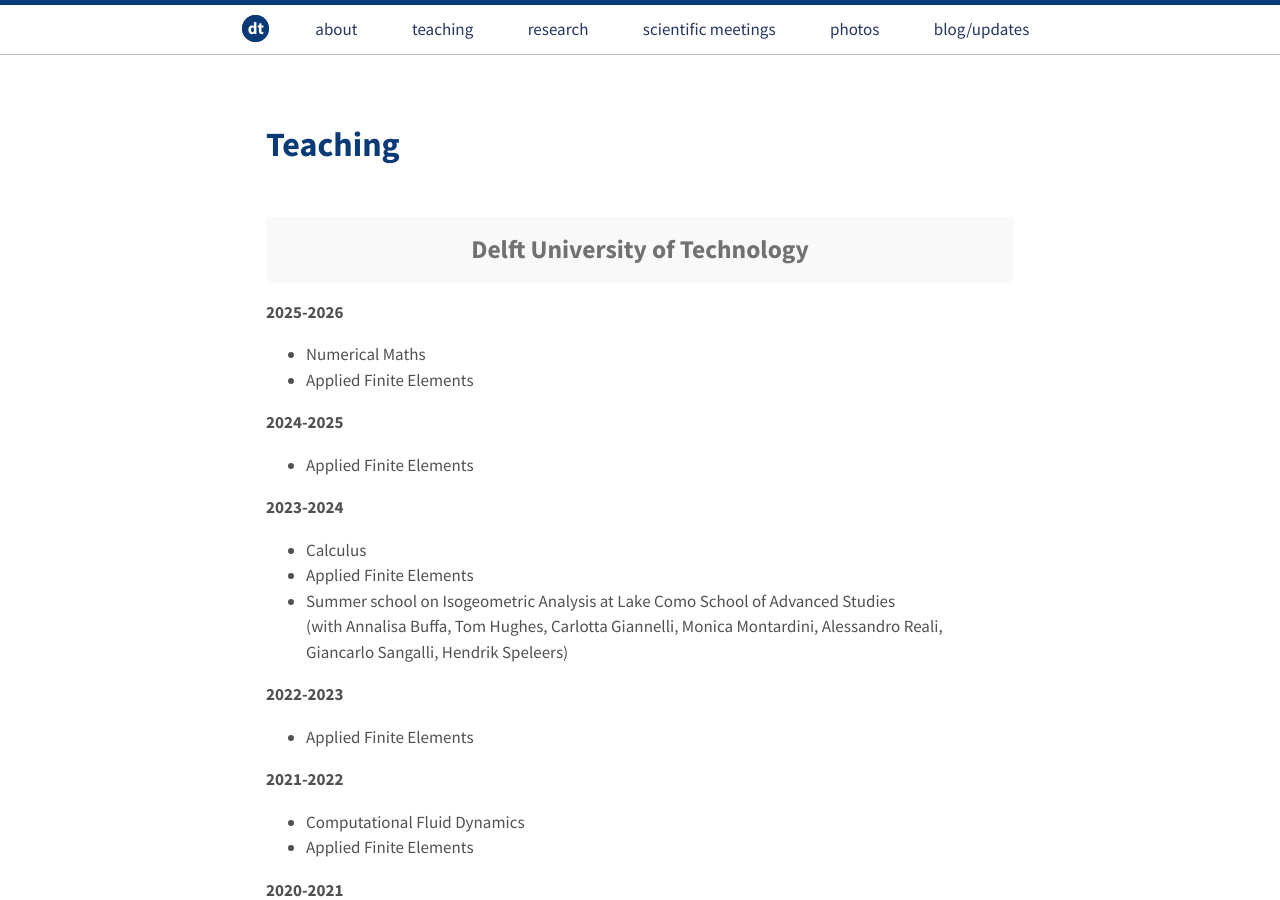
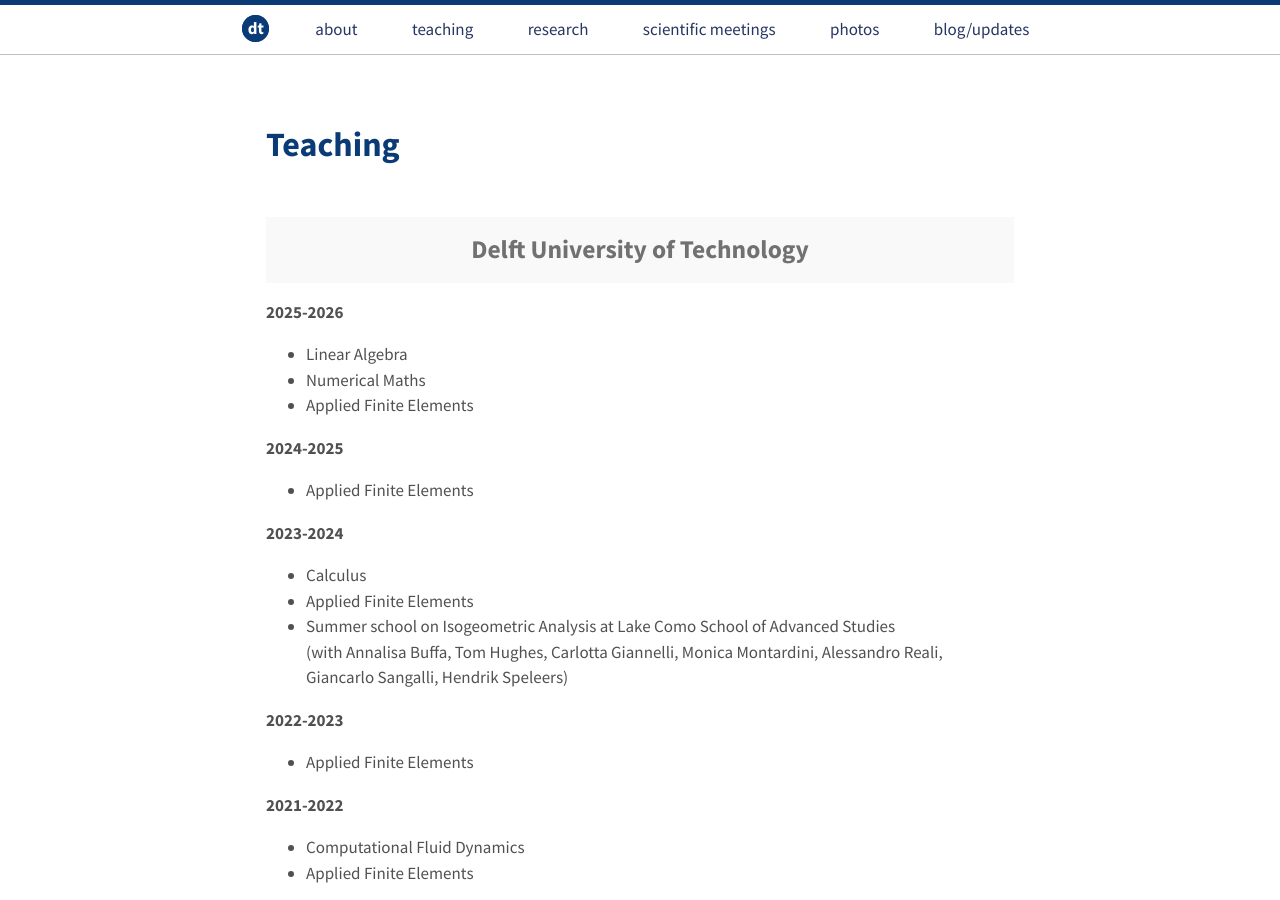
Before and after one commit to dtoshniwal/dtoshniwal.github.io, a Jekyll site: the page built from teaching.md, in a window 1280 px wide and 900 px high. Built offline with Jekyll 4.4.1, drawn with Linux system fonts in a browser that asks for light colours.

Commit message:
update teaching

```diff
--- a/teaching.md
+++ b/teaching.md
@@ -8,6 +8,7 @@ title: Teaching
 
 
 <span style="font-weight:bold">2025-2026</span>
+* Linear Algebra
 * Numerical Maths
 * Applied Finite Elements
 
```
